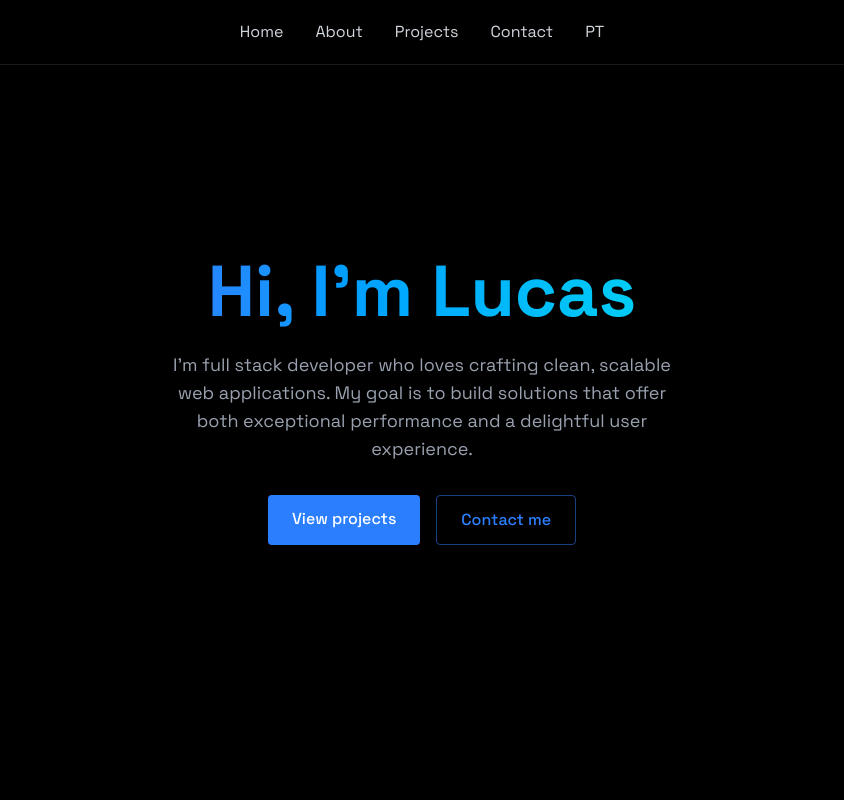
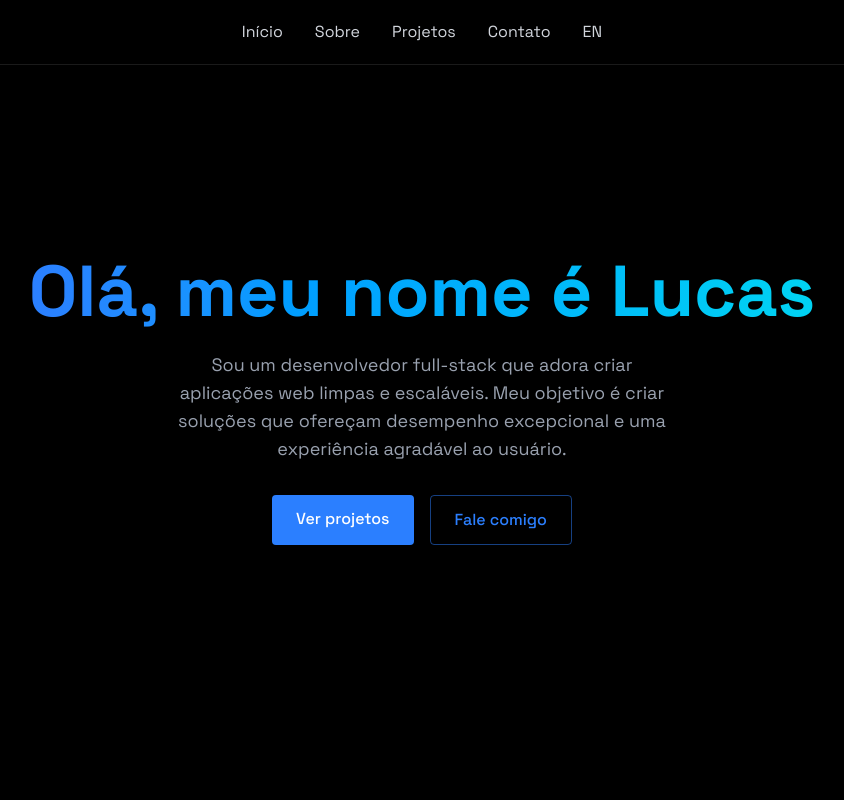
Before and after one commit to lucasrodriguescunha/beautiful-portfolio, a React (Vite) app: page /pt in a window 1280 px wide. Shown: the top 800 px of the page, without its empty margins (218-1062 px from the left). Built offline with nearby package versions, Linux system fonts and the light colour scheme.

Commit message:
feat(i18n): add language-based routing and default pt locale

```diff
--- a/package.json
+++ b/package.json
@@ -1,7 +1,6 @@
 {
   "name": "beautiful-portfolio",
   "private": true,
-  "version": "0.0.0",
   "type": "module",
   "scripts": {
     "dev": "vite",
@@ -11,7 +10,6 @@
   },
   "dependencies": {
     "@emailjs/browser": "^4.4.1",
-    "@sentry/react": "^9.26.0",
     "@tailwindcss/vite": "^4.1.4",
     "beautiful-portfolio": "file:",
     "emailjs-com": "^3.2.0",
@@ -20,6 +18,7 @@
     "react-dom": "^19.0.0",
     "react-i18next": "^15.5.2",
     "react-icons": "^5.5.0",
+    "react-router-dom": "^7.12.0",
     "tailwindcss": "^4.1.4"
   },
   "devDependencies": {
--- a/src/App.jsx
+++ b/src/App.jsx
@@ -1,4 +1,6 @@
-import { useState } from 'react';
+import { useEffect, useState } from 'react';
+import { Routes, Route, Navigate, useParams } from 'react-router-dom';
+import { useTranslation } from 'react-i18next';
 import { LoadingScreen } from './components/LoadingScreen';
 import { Navbar } from './components/Navbar';
 import { MobileMenu } from './components/MobileMenu';
@@ -9,26 +11,50 @@ import { Contact } from './components/sections/Contact';
 import './App.css'
 import './index.css'
 
+const LanguageWrapper = () => {
+  const { lang } = useParams();
+  const { i18n } = useTranslation();
+
+  const [menuOpen, setMenuOpen] = useState(false);
+
+  useEffect(() => {
+    if (lang === 'pt' || lang === 'en') {
+      i18n.changeLanguage(lang);
+    }
+  }, [lang, i18n]);
+
+  return (
+    <>
+      <Navbar menuOpen={menuOpen} setMenuOpen={setMenuOpen} />
+      <MobileMenu menuOpen={menuOpen} setMenuOpen={setMenuOpen} />
+      <Home />
+      <About />
+      <Projects />
+      <Contact />
+    </>
+  );
+};
+
 function App() {
   const [isLoaded, setIsLoaded] = useState(false);
-  const [menuOpen, setMenuOpen] = useState(false);
 
   return (
     <>
       {!isLoaded && <LoadingScreen onComplete={() => setIsLoaded(true)} />}
-      <div className={`min-h-screen transition-opacity duration-700
-          ${isLoaded ? 'opacity-100' : 'opacity-0'}
-          bg-black text-gray-100`}
-      >
-        <Navbar menuOpen={menuOpen} setMenuOpen={setMenuOpen} />
-        <MobileMenu menuOpen={menuOpen} setMenuOpen={setMenuOpen} />
-        <Home />
-        <About />
-        <Projects />
-        <Contact />
+
+      <div className={`min-h-screen bg-black text-gray-100 transition-opacity duration-700
+        ${isLoaded ? 'opacity-100' : 'opacity-0'}`}>
+
+        <Routes>
+          {/* 🔴 Redireciona raiz para /pt */}
+          <Route path="/" element={<Navigate to="/pt" replace />} />
+
+          {/* 🌍 Idiomas */}
+          <Route path="/:lang" element={<LanguageWrapper />} />
+        </Routes>
       </div>
     </>
   );
 }
 
-export default App
+export default App;
--- a/src/i18n.js
+++ b/src/i18n.js
@@ -1,20 +1,23 @@
-import i18n from "i18next";
-import { initReactI18next } from "react-i18next";
+import i18n from 'i18next';
+import { initReactI18next } from 'react-i18next';
+
 import translationEN from './locales/en/translation.json';
 import translationPT from './locales/pt/translation.json';
 
 const resources = {
   en: { translation: translationEN },
-  pt: { translation: translationPT }
+  pt: { translation: translationPT },
 };
 
 i18n
   .use(initReactI18next)
   .init({
     resources,
-    lng: 'en', // idioma padrão
-    fallbackLng: 'en',
-    interpolation: { escapeValue: false }
+    lng: 'pt', // idioma padrão
+    fallbackLng: 'pt',
+    interpolation: {
+      escapeValue: false,
+    },
   });
 
 export default i18n;
--- a/src/main.jsx
+++ b/src/main.jsx
@@ -1,24 +1,10 @@
-import * as Sentry from '@sentry/react';
-import { StrictMode } from 'react';
-import { createRoot } from 'react-dom/client';
-import './index.css';
-import App from './App.jsx';
-import './i18n.js';
+import ReactDOM from 'react-dom/client';
+import { BrowserRouter } from 'react-router-dom';
+import App from './App';
+import './i18n';
 
-Sentry.init({
-  dsn: 'https://3771a8a2226b666585ff88e749ec987a@o4509408313475072.ingest.us.sentry.io/4509446265241600',
-  sendDefaultPii: true,
-});
-
-const container = document.getElementById('root');
-const root = createRoot(container);
-
-root.render(
-  <StrictMode>
-    <Sentry.ErrorBoundary fallback={
-      <p>Algo deu errado.</p>
-    }>
-      <App />
-    </Sentry.ErrorBoundary>
-  </StrictMode>
+ReactDOM.createRoot(document.getElementById('root')).render(
+  <BrowserRouter>
+    <App />
+  </BrowserRouter>
 );
```
Also changed, not shown: 1 other file (tests, documents, lock files or other folders).
